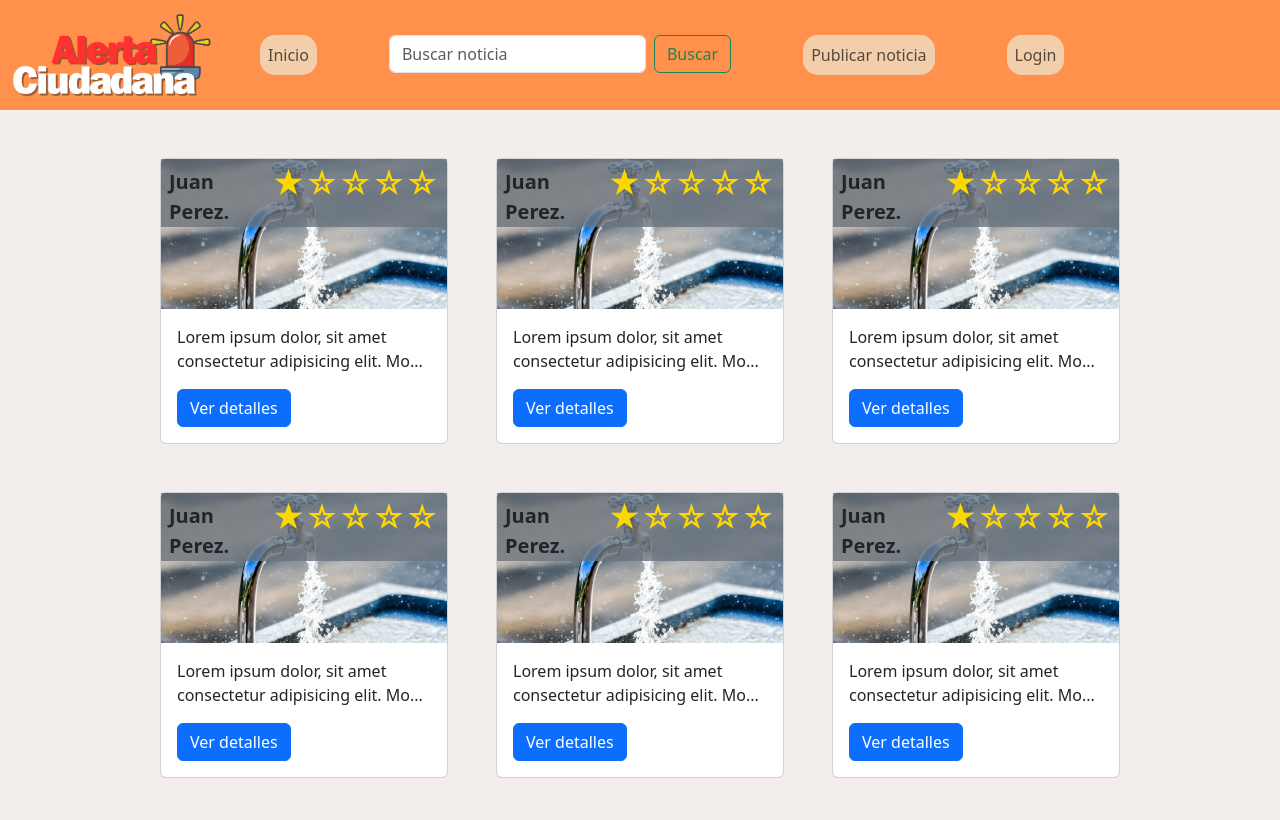
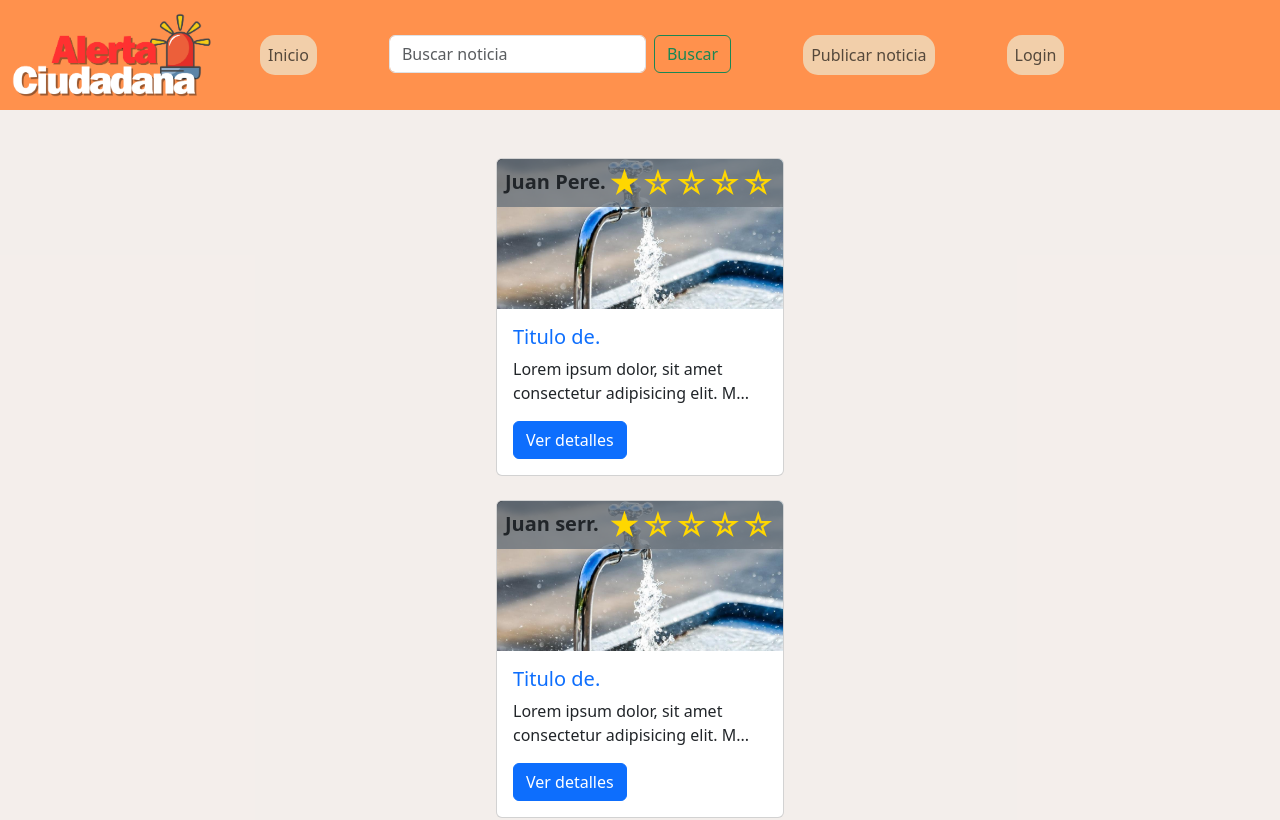
Before and after one commit to CristhianDevCod/alertaCiudadana, an Angular app: page / in a window 1280 px wide. Shown: the top 820 px of the page. Built offline with nearby package versions, Linux system fonts and the light colour scheme.

Commit message:
configuracion del arreglo de noticias, y consumo en la interface

```diff
--- a/src/app/layout/menu/menu.component.html
+++ b/src/app/layout/menu/menu.component.html
@@ -2,16 +2,7 @@
 <div class="p-5" style="background-color: #f3f3f3f3;">
 	<div class="">
 		<div class="d-flex flex-wrap gap-5 justify-content-center">
-			<app-noticia/>
-			<app-noticia/>
-			<app-noticia/>
-			<app-noticia/>
-			<app-noticia/>
-			<app-noticia/>
-			<app-noticia/>
-			<app-noticia/>
-			<app-noticia/>
-			<app-noticia/>
+			<app-noticias/>
 		</div>
 	</div>
 </div>
--- a/src/app/layout/menu/menu.component.ts
+++ b/src/app/layout/menu/menu.component.ts
@@ -1,10 +1,11 @@
 import { Component } from '@angular/core';
 import { NoticiaComponent } from "./noticias/noticia/noticia.component";
+import { NoticiasComponent } from "./noticias/noticias.component";
 
 @Component({
   selector: 'app-menu',
   standalone: true,
-  imports: [NoticiaComponent],
+  imports: [NoticiaComponent, NoticiasComponent],
   templateUrl: './menu.component.html'
 })
 export class MenuComponent {
--- a/src/app/layout/menu/noticias/noticia/noticia.component.html
+++ b/src/app/layout/menu/noticias/noticia/noticia.component.html
@@ -1,7 +1,7 @@
-<div class="card" style="width: 18rem;">
-    <div id="autor-container" class="bg-secondary w-100" style="--bs-bg-opacity: .8;">
+<div class="card mb-4" style="width: 18rem;">
+    <div id="autor-container" class="bg-secondary w-100 rounded-top" style="--bs-bg-opacity: .8;">
         <div id="autor" class="d-flex justify-content-between">
-            <span id="nombre" class="d-block mt-2 fs-5 ps-2 fw-semibold">{{autorNombre}}</span>
+            <span id="nombre" class="d-block mt-2 fs-5 ps-2 fw-semibold">{{ limite10(nombreAutor, 9) }}</span>
             <div class="star-rating text-end pe-2">
                 <span class="start" data-value="1">&#9733;</span>
                 <span class="start" data-value="2">&#9734;</span>
@@ -11,9 +11,10 @@
             </div>
         </div>
     </div>
-    <img [src]="src" [alt]="alt" class="card-img-top">
+    <img [src]="imagenNoticia" [alt]="tituloNoticia" class="card-img-top">
     <div class="card-body">
-        <p class="card-text">{{cardDesc}}</p>
+        <h5 class="card-title text-primary">{{ limite10(tituloNoticia, 9) }}</h5>
+        <p class="card-text">{{ limite10(descripcion, 59, true) }}</p>
         <a href="#" class="btn btn-primary">Ver detalles</a>
     </div>
 </div>
--- a/src/app/layout/menu/noticias/noticia/noticia.component.ts
+++ b/src/app/layout/menu/noticias/noticia/noticia.component.ts
@@ -1,4 +1,5 @@
-import { Component } from '@angular/core';
+import { Component, Input } from '@angular/core';
+
 
 @Component({
   selector: 'app-noticia',
@@ -8,9 +9,23 @@ import { Component } from '@angular/core';
   styleUrl: "./noticia.component.css"
 })
 export class NoticiaComponent {
-  // Declaraciones
-  autorNombre:string = "Juan Perez alzalavilla".substring(0, 10) + "."
-  src:string = "images/corte de agua.jpg"
-  alt:string = "imagen de prueba"
-  cardDesc: string = "Lorem ipsum dolor, sit amet consectetur adipisicing elit. Mollitia, omnis.".substring(0, 60) + "..."
+  //Lo que se recibe del arreglo noticias:
+  @Input() nombreAutor:string = "";
+  @Input() imagenNoticia: string = "";
+  @Input() tituloNoticia: string = "";
+  @Input() numMeGusta: number = 0;
+  @Input() numNoMeGuSTA: number = 0;
+  @Input() descripcion: string = "";
+
+  // funciones
+  limite10(texto:string, max:number, suspen:boolean = false): string{
+    if(suspen){
+      let nuevoTexto = texto.charAt(0).toLocaleUpperCase() + texto.substring(1, max) + "...";
+      return nuevoTexto;
+    }
+    let nuevoTexto = texto.charAt(0).toLocaleUpperCase() + texto.substring(1, max) + ".";
+
+    return nuevoTexto;
+  }
+
 }
--- a/src/app/layout/menu/noticias/noticias.component.html
+++ b/src/app/layout/menu/noticias/noticias.component.html
@@ -1 +1,10 @@
-<p>noticias works!</p>
+<div *ngFor="let noticia of noticiasArr">
+    <app-noticia
+        [nombreAutor]="noticia.autor"
+        [imagenNoticia]="noticia.imagen"
+        [tituloNoticia]="noticia.titulo"
+        [numMeGusta]="noticia.meGusta"
+        [numNoMeGuSTA]="noticia.noMeGusta"
+        [descripcion]="noticia.descripcion"
+    />
+</div>
--- a/src/app/layout/menu/noticias/noticias.component.ts
+++ b/src/app/layout/menu/noticias/noticias.component.ts
@@ -1,11 +1,36 @@
 import { Component } from '@angular/core';
+import { NoticiaModel } from '../../../api/model/noticia.model';
+import { NoticiaComponent } from "./noticia/noticia.component";
+import { NgFor } from '@angular/common';
 
 @Component({
   selector: 'app-noticias',
   standalone: true,
-  imports: [],
+  imports: [NoticiaComponent, NgFor],
   templateUrl: './noticias.component.html'
 })
 export class NoticiasComponent {
-
+  noticiasArr: NoticiaModel[] = [
+    new NoticiaModel(
+      'Juan Perez',
+      'images/corte de agua.jpg',
+      'titulo de prueba',
+      10,
+      2,
+      'Lorem ipsum dolor, sit amet consectetur adipisicing elit. Mollitia, omnis.'),
+    new NoticiaModel(
+        'juan serrano',
+        'images/corte de agua.jpg',
+        'titulo de prueba',
+        10,
+        2,
+        'Lorem ipsum dolor, sit amet consectetur adipisicing elit. Mollitia, omnis.'),
+    new NoticiaModel(
+          'pedro escanoso',
+          'images/corte de agua.jpg',
+          'titulo de prueba',
+          10,
+          2,
+          'Lorem ipsum dolor, sit amet consectetur adipisicing elit. Mollitia, omnis.'),
+  ];
 }
```
